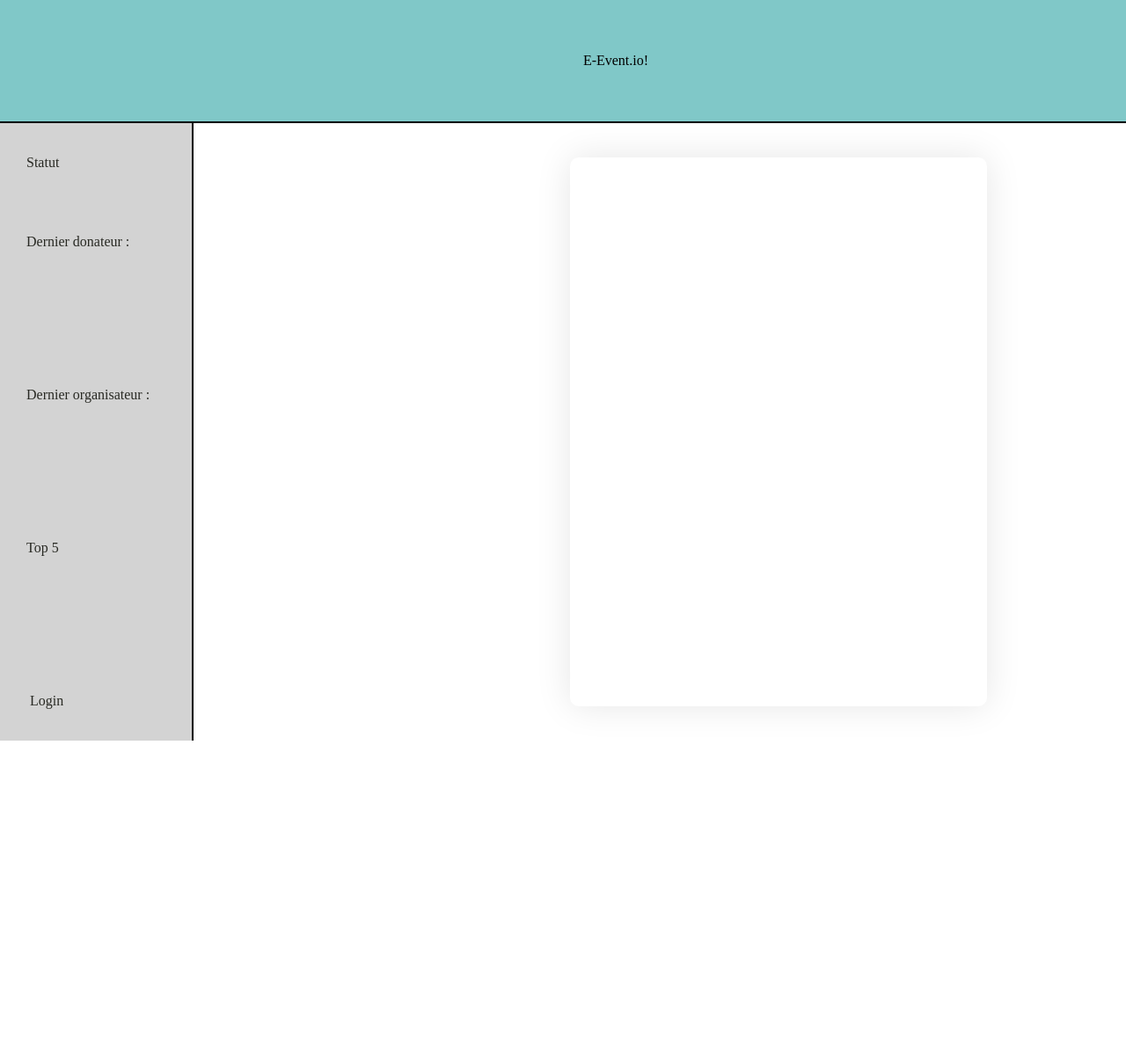
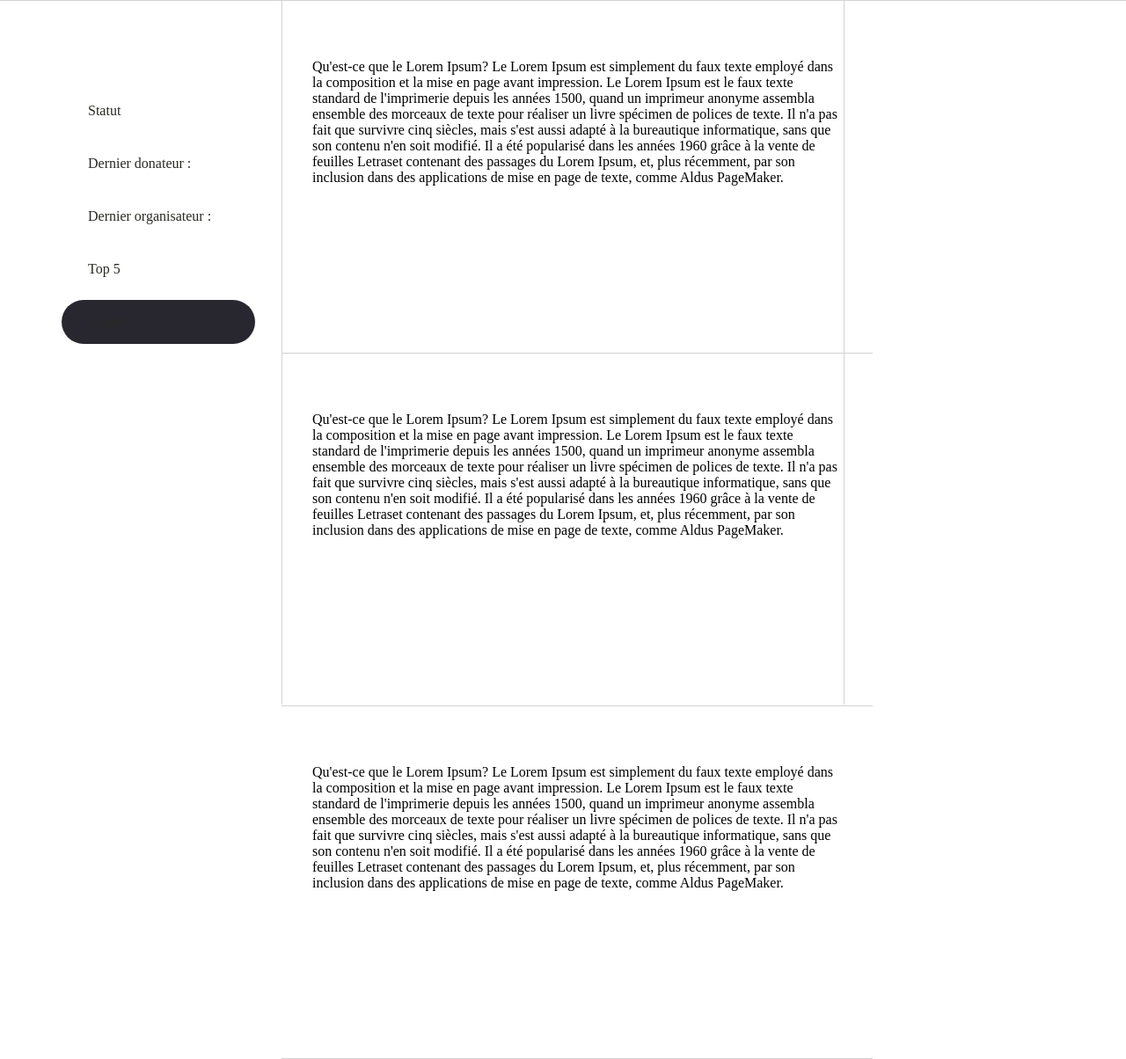
Before and after one commit to pierre-teodoresco/E-Event.io, a PHP site: page / in a window 1280 px wide; the page is wider, and only the part inside the window is pictured. Shown: that part at 88% size. Before the commit the page ends 842 px from the top of that part, so only its background shows below. Run offline with PHP 8.4, Linux system fonts and the light colour scheme.

Commit message:
css index inspired by twitter

```diff
--- a/css/style.css
+++ b/css/style.css
@@ -182,46 +182,56 @@ a {
 }
 
 /* index.php */
-
-header {
-  text-align: center;
-  background-color: #80c8c8;
-  padding: 60px;
+.bodyIndex {
+  height: 100%;
   width: 100%;
-  border-bottom: 2px solid black;
+  border-top: 1px solid lightgray;
 }
 
-.navbar {
-  grid-area: sidebar;
+.flexContainer {
+  display: flex;
+  flex-direction: row;
+  margin: 0 0 0 0;
   height: 100%;
-}
-
-.feed {
-  grid-area: content;
-  position: relative;
   width: 100%;
 }
 
 .wrapper {
-  display: grid;
-  grid-gap: 10px;
-  grid-template-columns: 200px 1340px;
-  grid-template-areas: "sidebar content content";
+  order: 1;
+  width: 25%;
+  height: 100%;
+  position: fixed;
+  border-right: 1px solid lightgray;
+}
+
+.feed {
+  order: 2;
+  width: 50%;
+  height: 100%;
+  margin-left: 25%;
+}
+
+.user {
+  order: 3;
+  width: 25%;
+  height: 100%;
+  position: fixed;
+  right: 0;
+  border-left: 1px solid lightgray;
 }
 
 .sidebar-container {
   width: 220px;
   height: 100%;
   left: 0;
-  background: lightgray;
   color: #fff;
+  margin-left: 70px;
 }
 
 .sidebar-navigation {
   padding: 0;
-  margin: 0;
+  margin-top: 100px;
   list-style-type: none;
-  border-right: 2px solid black;
 }
 
 .sidebar-navigation li {
@@ -231,22 +241,29 @@ header {
 }
 
 .sidebar-navigation li a {
-  padding: 40px 30px 40px 30px;
+  padding: 20px 30px 20px 30px;
   display: block;
   color: #282923;
+  margin-bottom: 10px;
+  border-radius: 25px;
+}
+
+.sidebar-navigation li a:hover {
+  background-color: #37363e;
+  color: white;
+}
+
+.loginProfil {
+  background-color: #28272F;
+  border-radius: 25px;
+  color: white;
 }
 
 .article {
-  height: 520px;
-  width: 400px;
-  background-color: rgba(255, 255, 255, 0.13);
-  position: absolute;
-  transform: translate(-50%, -50%);
-  top: 50%;
-  left: 50%;
-  border-radius: 10px;
-  backdrop-filter: blur(10px);
-  border: 2px solid rgba(255, 255, 255, 0.1);
-  box-shadow: 0 0 40px rgba(8, 7, 16, 0.1);
+  height: 300px;
+  width: 602px;
+  margin-left: 0px;
+  border-bottom: 1px solid lightgray;
   padding: 50px 35px;
+  color: black;
 }
--- a/index.php
+++ b/index.php
@@ -11,10 +11,8 @@
     <title>E-Event.io!</title>
 </head>
 
-<body>
-<header>
-    <h1>E-Event.io!</h1>
-</header>
+<body class="bodyIndex">
+<div class="flexContainer">
     <div class="wrapper">
         <div class="sidebar-container">
             <ul class="sidebar-navigation">
@@ -28,19 +26,9 @@
                         <i class="fa fa-tachometer" aria-hidden="true"></i> Dernier donateur :
                     </a>
                 </li>
-            <li id="troisieme">
-                <a href="#">
-                    <i class="fa fa-users" aria-hidden="true"></i>
-                </a>
-            </li>
                 <li id="quatrieme">
                     <a href="#">
                         <i class="fa fa-cog" aria-hidden="true"></i> Dernier organisateur :
-                </a>
-            </li>
-            <li id="cinquieme">
-                <a href="#">
-                    <i class="fa fa-info-circle" aria-hidden="true"></i>
                     </a>
                 </li>
                 <li id="sixième">
@@ -48,23 +36,37 @@
                         <i class="fa fa-info-circle" aria-hidden="true"></i> Top 5
                     </a>
                 </li>
-            <li id="septième">
-                <a href="#">
-                    <i class="fa fa-info-circle" aria-hidden="true"></i>
-                </a>
-            </li>
                 <li id="LoginPage">
+                    <div class="loginProfil">
                         <a href="#">
                             <img class="loginImage"><i class="fa fa-info-circle" aria-hidden="true"></i> Login
                         </a>
+                    </div>
                 </li>
             </ul>
         </div>
+    </div>
     <div class="feed">
         <form action="" class="article">
+            <p>Qu'est-ce que le Lorem Ipsum?
+                Le Lorem Ipsum est simplement du faux texte employé dans la composition et la mise en page avant impression. Le Lorem Ipsum est le faux texte standard de l'imprimerie depuis les années 1500, quand un imprimeur anonyme assembla ensemble des morceaux de texte pour réaliser un livre spécimen de polices de texte. Il n'a pas fait que survivre cinq siècles, mais s'est aussi adapté à la bureautique informatique, sans que son contenu n'en soit modifié. Il a été popularisé dans les années 1960 grâce à la vente de feuilles Letraset contenant des passages du Lorem Ipsum, et, plus récemment, par son inclusion dans des applications de mise en page de texte, comme Aldus PageMaker.
 
+            </p>
+        </form>
+        <form action="" class="article">
+            <p>Qu'est-ce que le Lorem Ipsum?
+                Le Lorem Ipsum est simplement du faux texte employé dans la composition et la mise en page avant impression. Le Lorem Ipsum est le faux texte standard de l'imprimerie depuis les années 1500, quand un imprimeur anonyme assembla ensemble des morceaux de texte pour réaliser un livre spécimen de polices de texte. Il n'a pas fait que survivre cinq siècles, mais s'est aussi adapté à la bureautique informatique, sans que son contenu n'en soit modifié. Il a été popularisé dans les années 1960 grâce à la vente de feuilles Letraset contenant des passages du Lorem Ipsum, et, plus récemment, par son inclusion dans des applications de mise en page de texte, comme Aldus PageMaker.
+
+            </p>
+        </form>
+        <form action="" class="article">
+            <p>Qu'est-ce que le Lorem Ipsum?
+                Le Lorem Ipsum est simplement du faux texte employé dans la composition et la mise en page avant impression. Le Lorem Ipsum est le faux texte standard de l'imprimerie depuis les années 1500, quand un imprimeur anonyme assembla ensemble des morceaux de texte pour réaliser un livre spécimen de polices de texte. Il n'a pas fait que survivre cinq siècles, mais s'est aussi adapté à la bureautique informatique, sans que son contenu n'en soit modifié. Il a été popularisé dans les années 1960 grâce à la vente de feuilles Letraset contenant des passages du Lorem Ipsum, et, plus récemment, par son inclusion dans des applications de mise en page de texte, comme Aldus PageMaker.
+
+            </p>
         </form>
     </div>
+    <div class="user"></div>
 </div>
 </body>
 
```
Lines whose indentation alone changed are shown as unchanged.
